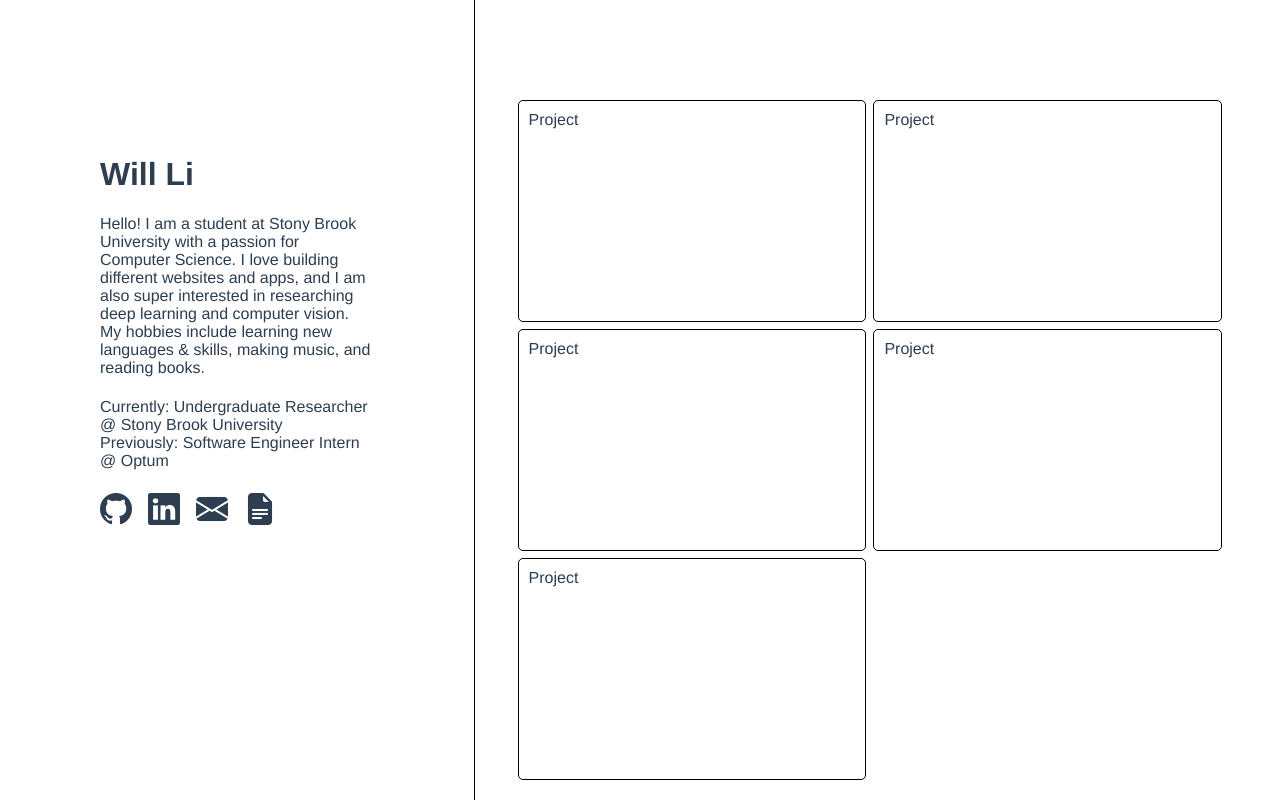
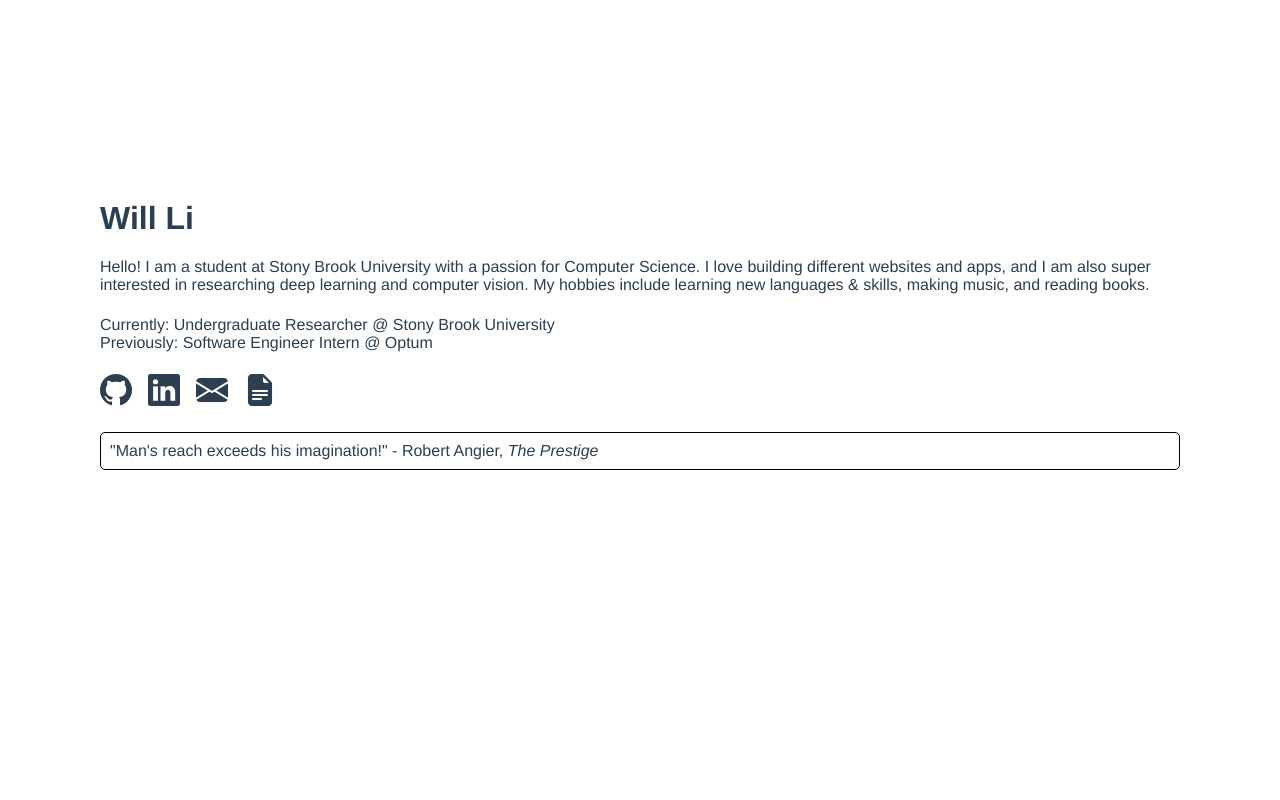
Before and after one commit to liwll/personal-website, a Vue app: page / in a window 1280 px wide. Built offline with nearby package versions, Linux system fonts and the light colour scheme.

Commit message:
Revert to simple layout for deployment

```diff
--- a/src/components/Home.vue
+++ b/src/components/Home.vue
@@ -19,29 +19,10 @@
           <a href="mailto:will.li@stonybrook.edu"><i class="bi bi-envelope-fill"></i></a>
           <a href="#bio"><i class="bi bi-file-earmark-text-fill"></i></a>
         </div>
-      </div>
-    </div>
-
-    <div class="content">
-      <div class="projects">
-        <div class="project-card">
-          Project
-        </div>
-        <div class="project-card">
-          Project
-        </div>
-        <div class="project-card">
-          Project
-        </div>
-        <div class="project-card">
-          Project
-        </div>
-        <div class="project-card">
-          Project
+        <div id="quote">
+          <span id="quote-text">"Man's reach exceeds his imagination!" - Robert Angier, <em>The Prestige</em></span>
         </div>
       </div>
-
-
     </div>
   </div>
 </template>
@@ -52,19 +33,21 @@ export default {
   props: {
     msg: String
   },
+  data: function() {
+    return {
+      Projects: 5
+    }
+  }
 }
 </script>
 
 <!-- Add "scoped" attribute to limit CSS to this component only -->
 <style scoped>
 .sidebar {
-  position: fixed;
-  height: 100vh;
-  width: 37vw;
-  border-right: 1px solid black;
+  margin: auto;
 }
 .about {
-  margin: 33% 100px;
+  margin: 200px 100px;
 }
 #bio {
   display: flex;
@@ -89,6 +72,13 @@ i:hover {
   height: 100vh;
   width: 63vw;
 }
+#quote {
+  margin: 1.34em 0;
+  padding: 9px;
+  border: 1px solid black;
+  border-radius: 5px;
+}
+
 .projects {
   width: 90%;
   margin: 12vh auto;
@@ -96,7 +86,7 @@ i:hover {
   flex-wrap: wrap;
 }
 .project-card {
-  flex: 0 0 calc(45% - 0px);
+  flex: 0 0 calc(50% - 33px);
   height: 200px;
   border: 1px solid black;
   border-radius: 5px;
```
